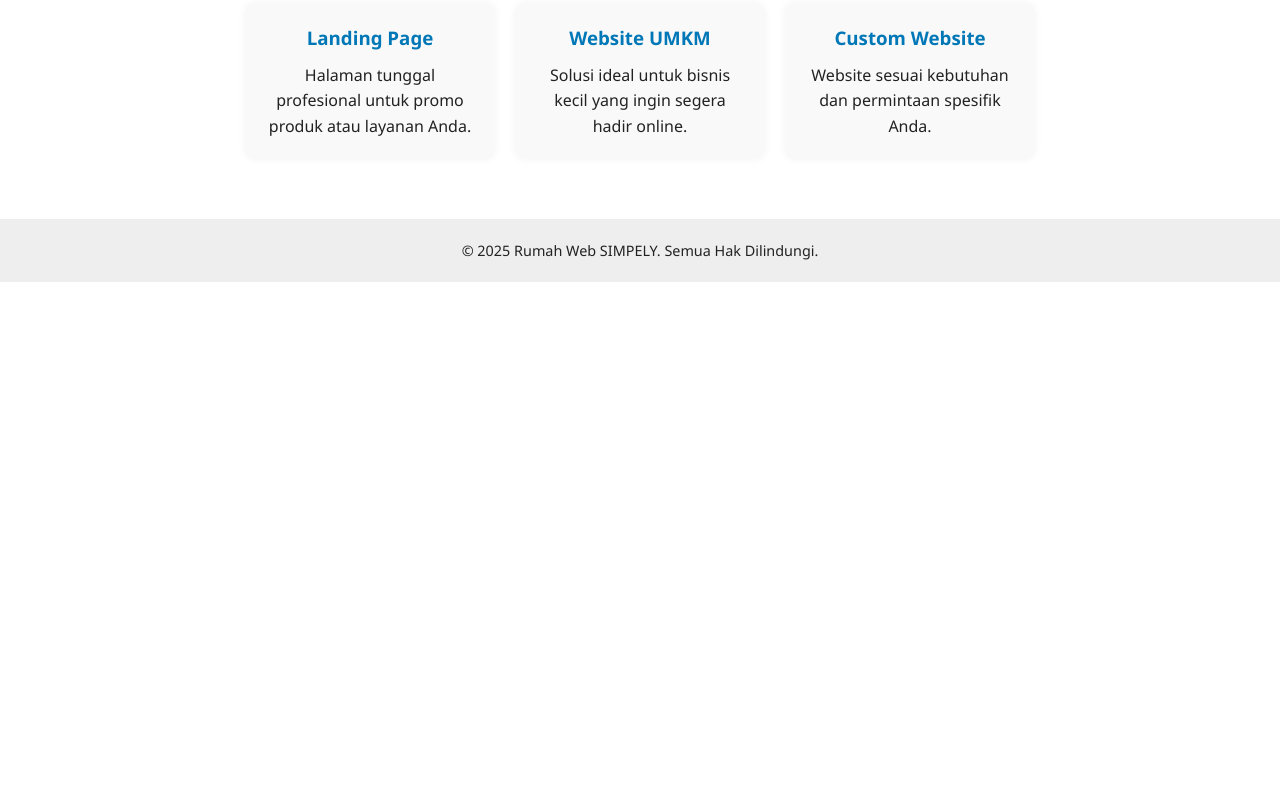
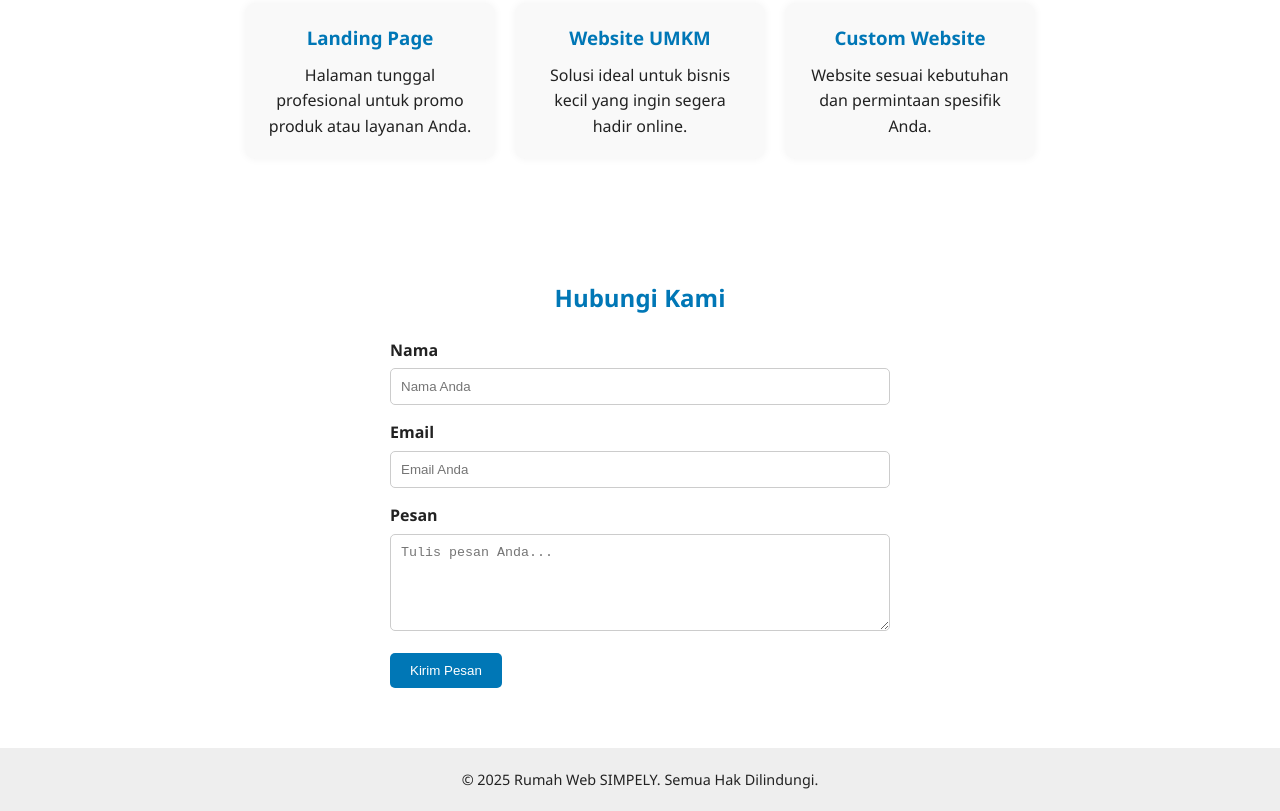
Before and after one commit to fardhanalle/baso-peso, a plain HTML site: page index.html in a window 1280 px wide. Shown: the part 1030-1841 px from the top of the page. Before the commit the page ends 1312 px from the top, so only its background shows below. Drawn offline with Linux system fonts and the light colour scheme.

Commit message:
Update index.html

```diff
--- a/index.html
+++ b/index.html
@@ -187,6 +187,22 @@
     </div>
   </section>
 
+  <!-- Contact Section -->
+  <section class="contact">
+    <h2>Hubungi Kami</h2>
+    <form>
+      <label for="name">Nama</label>
+      <input type="text" id="name" placeholder="Nama Anda" required>
+
+      <label for="email">Email</label>
+      <input type="email" id="email" placeholder="Email Anda" required>
+
+      <label for="message">Pesan</label>
+      <textarea id="message" rows="5" placeholder="Tulis pesan Anda..." required></textarea>
+
+      <button type="submit">Kirim Pesan</button>
+    </form>
+  </section>
 
   <footer>
     &copy; 2025 Rumah Web SIMPELY. Semua Hak Dilindungi.
```
